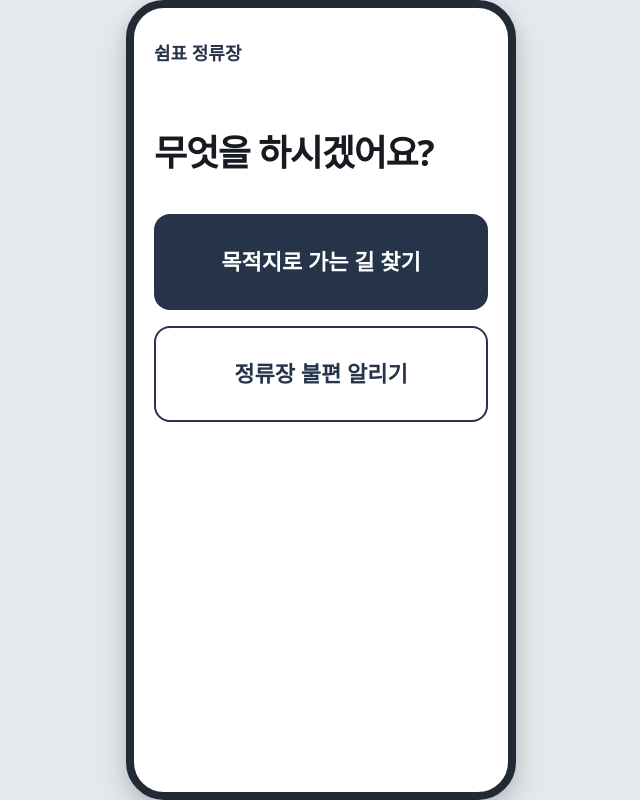
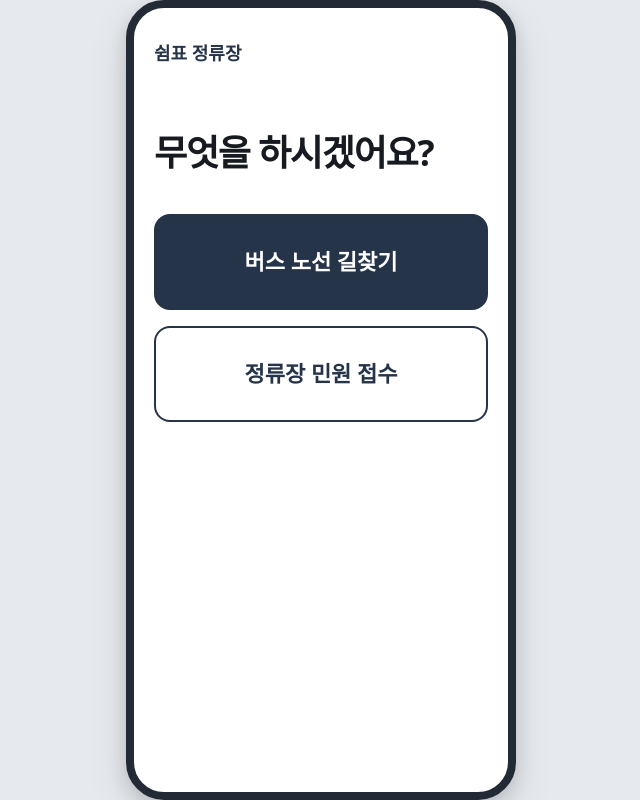
Before and after one commit to less82/Chuncheon_shimpyo, a React (Vite) app in the folder app/: page /qr_main in a window 1280 px wide. Shown: the whole page, without its empty margins (319-959 px from the left). Built offline with nearby package versions, Linux system fonts and the light colour scheme.

Commit message:
fix(ui): 나눔고딕 전역 적용과 서비스 문구 정리

```diff
--- a/app/src/features/citizen/AppReport.tsx
+++ b/app/src/features/citizen/AppReport.tsx
@@ -76,7 +76,7 @@ export default function AppReport() {
     <main className="appreport">
       <header className="appreport__bar">
         <Link to="/app" aria-label="앱 메인으로 돌아가기"><ChevronLeft aria-hidden="true" />메인</Link>
-        <strong>정류장 불편 알리기</strong>
+        <strong>정류장 민원 접수</strong>
         <span aria-hidden="true" />
       </header>
 
--- a/app/src/features/qr/QrMain.tsx
+++ b/app/src/features/qr/QrMain.tsx
@@ -317,10 +317,10 @@ export default function QrMain() {
           </div>
           <div className="qrmain__choices">
             <button type="button" onClick={openDestination}>
-              <strong>목적지로 가는 길 찾기</strong>
+              <strong>버스 노선 길찾기</strong>
             </button>
             <button type="button" onClick={locateForReport}>
-              <strong>정류장 불편 알리기</strong>
+              <strong>정류장 민원 접수</strong>
             </button>
           </div>
         </section>
--- a/app/src/index.css
+++ b/app/src/index.css
@@ -87,6 +87,12 @@ button {
   font-family: inherit;
 }
 
+input,
+textarea,
+select {
+  font-family: inherit;
+}
+
 /* 키보드 포커스는 항상 또렷하게 (접근성) */
 :focus-visible {
   outline: 4px solid var(--warning);
```
